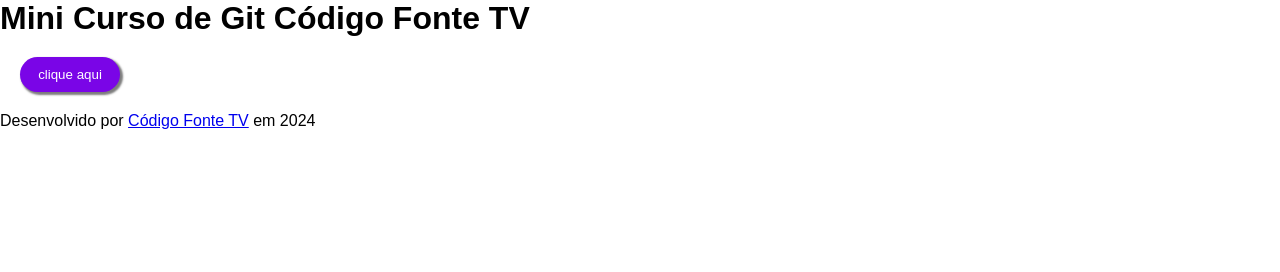
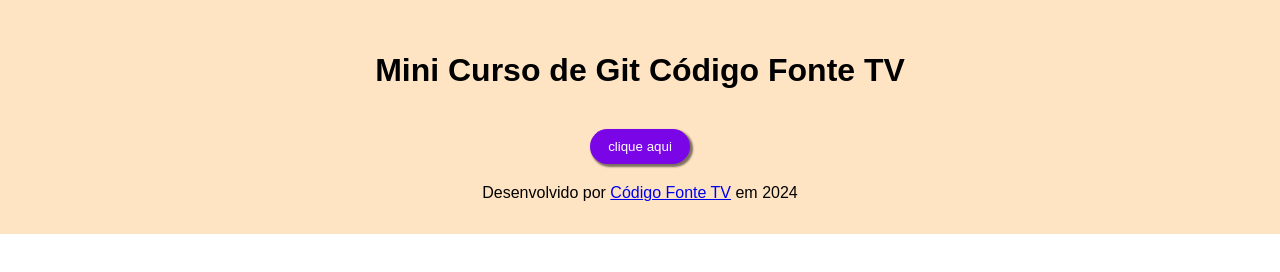
Before and after one commit to mayergabriel/mini-curso-git, a plain HTML site: page index.html in a window 1280 px wide. Drawn offline with Linux system fonts and the light colour scheme.

Commit message:
adicionado estrutura header com estilização

```diff
--- a/index.html
+++ b/index.html
@@ -6,6 +6,7 @@
     <link rel="stylesheet" href="style.css">
     <title>Mini Curso de Git</title>
 </head>
+    <header>
         <body>
             <h1 id="titulo">Mini Curso de Git Código Fonte TV</h1>
             <button id="botao" onclick="trocaCorTitulo()">clique aqui</button>
@@ -17,4 +18,5 @@
             </footer>
             <script src="script.js"></script>
         </body>
+    </header>
 </html>
--- a/style.css
+++ b/style.css
@@ -5,7 +5,16 @@
     font-family: 'Poppins', sans-serif;
 }
 
+header {
+    padding: 2rem;
+    background-color: bisque;
+    text-align: center;
+}
+
 #titulo {
+    margin: 10px;
+    padding: 10px;
+    cursor: pointer;
     color: black;
 }
 
```
Lines whose indentation alone changed are shown as unchanged.
